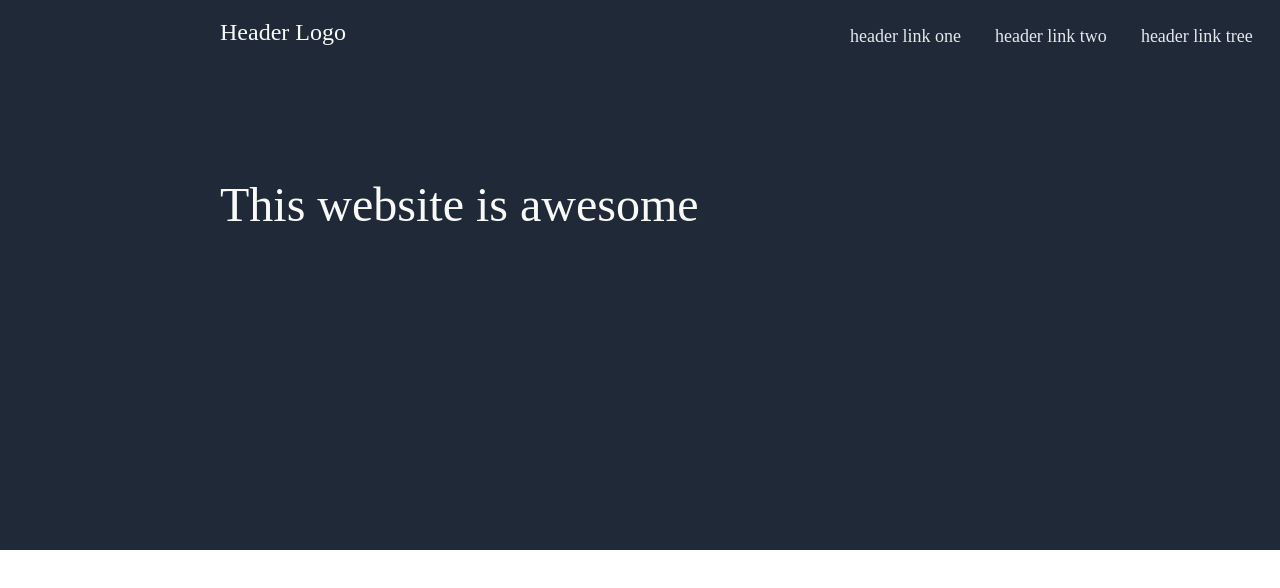
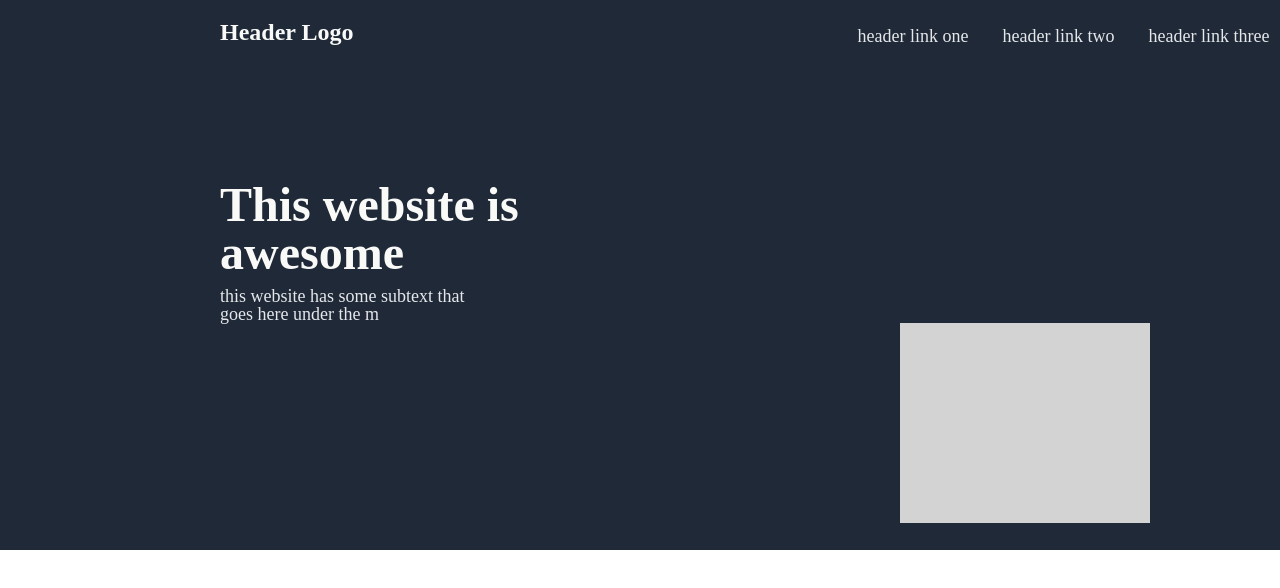
Before and after one commit to lado1121/landing-page, a plain HTML site: page index.html in a window 1280 px wide. Drawn offline with Linux system fonts and the light colour scheme.

Commit message:
added box and paragraph

```diff
--- a/index.html
+++ b/index.html
@@ -1,9 +1,6 @@
 <!DOCTYPE html>
-<!--[if lt IE 7]>      <html class="no-js lt-ie9 lt-ie8 lt-ie7"> <![endif]-->
-<!--[if IE 7]>         <html class="no-js lt-ie9 lt-ie8"> <![endif]-->
-<!--[if IE 8]>         <html class="no-js lt-ie9"> <![endif]-->
-<!--[if gt IE 8]>      <html class="no-js"> <!--<![endif]-->
-<html>
+
+<html lang="en">
     <head>
         <meta charset="utf-8">
         <meta http-equiv="X-UA-Compatible" content="IE=edge">
@@ -23,12 +20,23 @@
     <p class="header-logo">Header Logo</p>
     <p class="link-one">header link one</p>
     <p class="link-two">header link two</p>
-    <p class="link-three">header link tree</p>
+    <p class="link-three">header link three</p>
  <br>
  <br>
 
 
-    <h1 class="title">This website is awesome</h1>
+    <h1 class="title">This website is</h1>
+    <hi class="title">awesome</hi>
+    <p class="link-text">this website has some subtext that goes here under the m
+    </p>
+    <div class="flexbox">
+
+
+
+
+    </div>
+
+
 
 
 
--- a/reset.css
+++ b/reset.css
@@ -41,3 +41,6 @@ table {
 	border-collapse: collapse;
 	border-spacing: 0;
 }
+*{
+	box-sizing: border-box;
+}
--- a/style.css
+++ b/style.css
@@ -11,12 +11,13 @@ header.start{
 
 .header-logo{
     font-size: 24px;
+    font-weight: bolder;
     font-family: 'Times New Roman', Times, serif;
     color: #f9faf8;
     display: inline-block;
     margin-left: 220px;
     margin-top: 20px;
-    font-style: bold;
+
 
 
 
@@ -53,8 +54,28 @@ header.start{
 }
 .title{
     font-size: 48px;
-    font-style: bold;
-    color: #f9faf8;
+    font-weight: bolder;
+    color:  #f9faf8;
     margin-left: 220px;
     margin-top: 120px;
+
+
 }
+.link-text{
+    color: #e5e7eb;
+    font-size: 18px;
+    font-weight: lighter;
+    margin-left: 220px;
+    margin-top: 10px;
+    width: 20%;
+
+}
+div.flexbox{
+    display: flex;
+    height: 200px;
+    width: 250px;
+    background-color: lightgray;
+    margin-left: 900px;
+    margin-bottom: 100px;
+
+}
```
